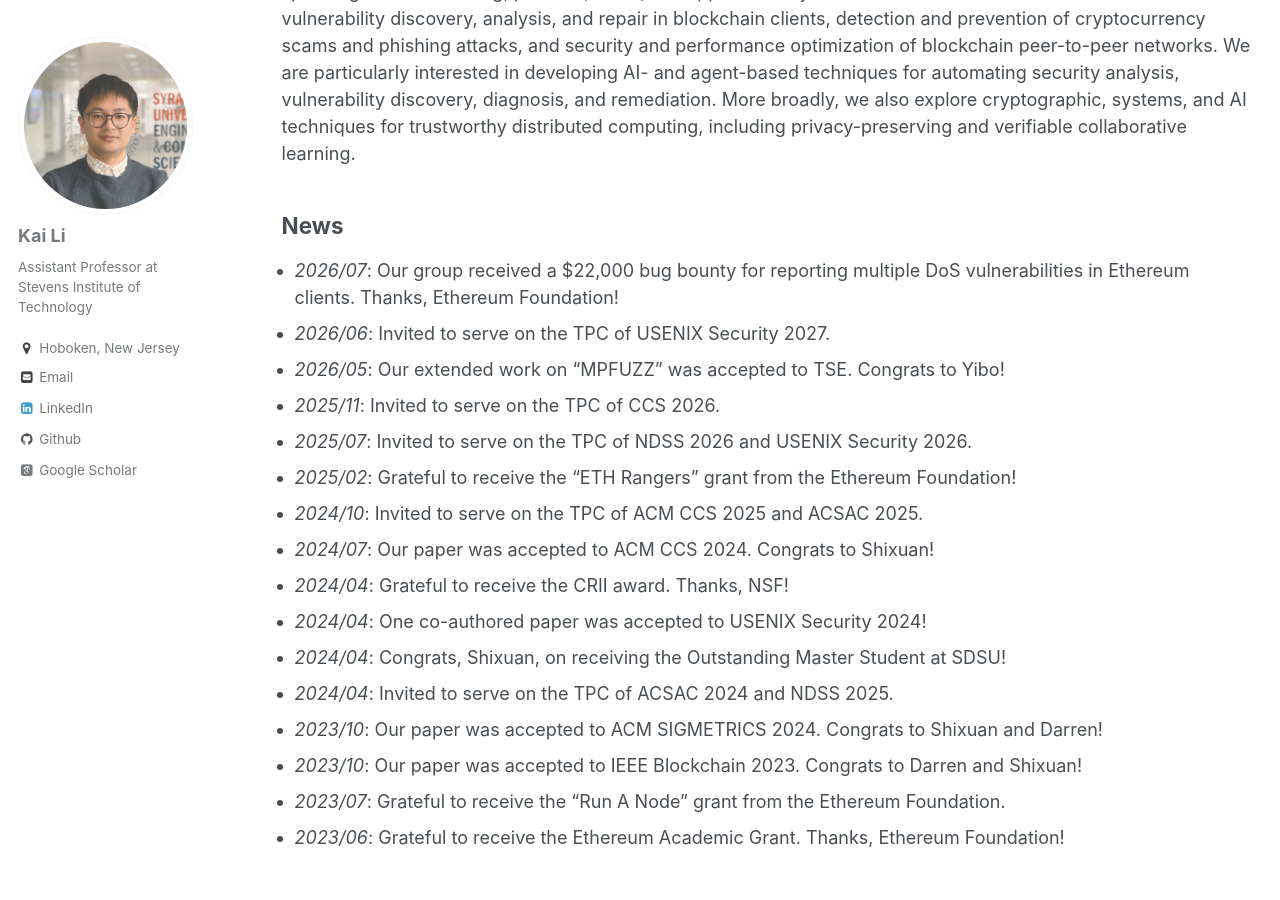
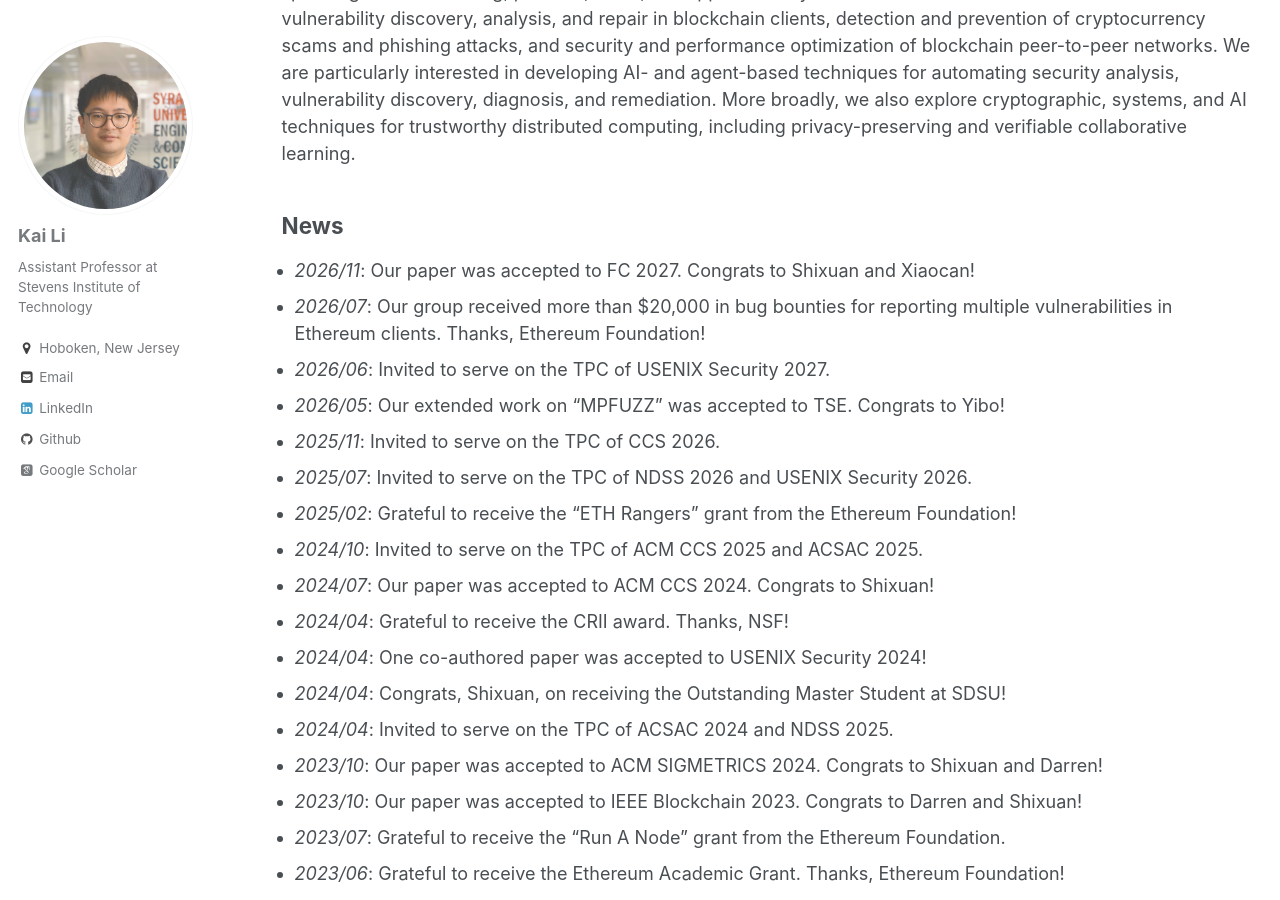
Before and after one commit to likai1993/likai1993.github.io, a Jekyll site: the page built from _pages/about.md, in a window 1280 px wide and 900 px high, scrolled down 444 px. Built offline with Jekyll 4.4.1, drawn with Linux system fonts in a browser that asks for light colours; some web fonts are replaced.

Commit message:
Update about.md

```diff
--- a/_pages/about.md
+++ b/_pages/about.md
@@ -18,7 +18,8 @@ My research lies at the intersection of **systems security, distributed systems,
 News
 ----
 <div class="news-list" markdown="1">
-- _2026/07_: Our group received a $22,000 bug bounty for reporting multiple DoS vulnerabilities in Ethereum clients. Thanks, Ethereum Foundation!
+- _2026/11_: Our paper was accepted to FC 2027. Congrats to Shixuan and Xiaocan!
+- _2026/07_: Our group received more than $20,000 in bug bounties for reporting multiple vulnerabilities in Ethereum clients. Thanks, Ethereum Foundation!
 - _2026/06_: Invited to serve on the TPC of USENIX Security 2027.
 - _2026/05_: Our extended work on "MPFUZZ" was accepted to TSE. Congrats to Yibo!
 - _2025/11_: Invited to serve on the TPC of CCS 2026.
```
